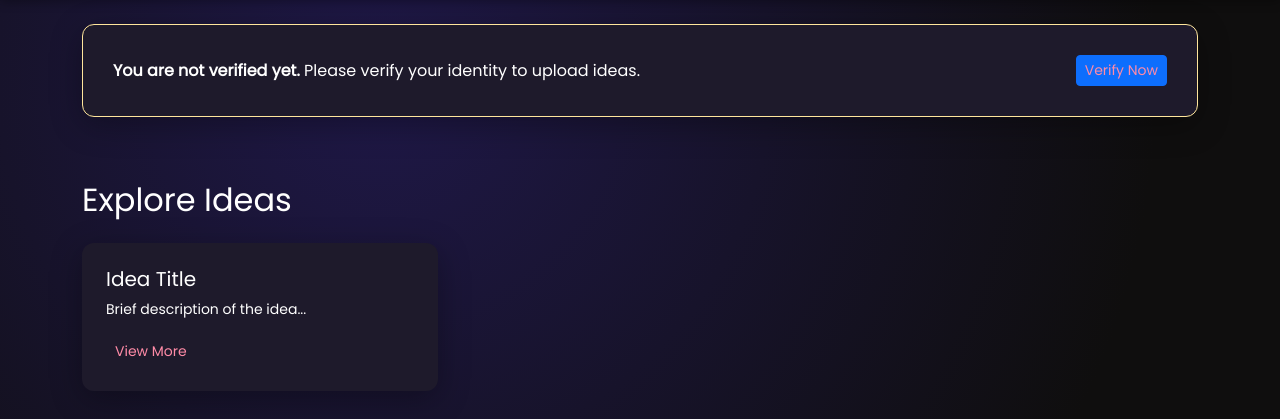
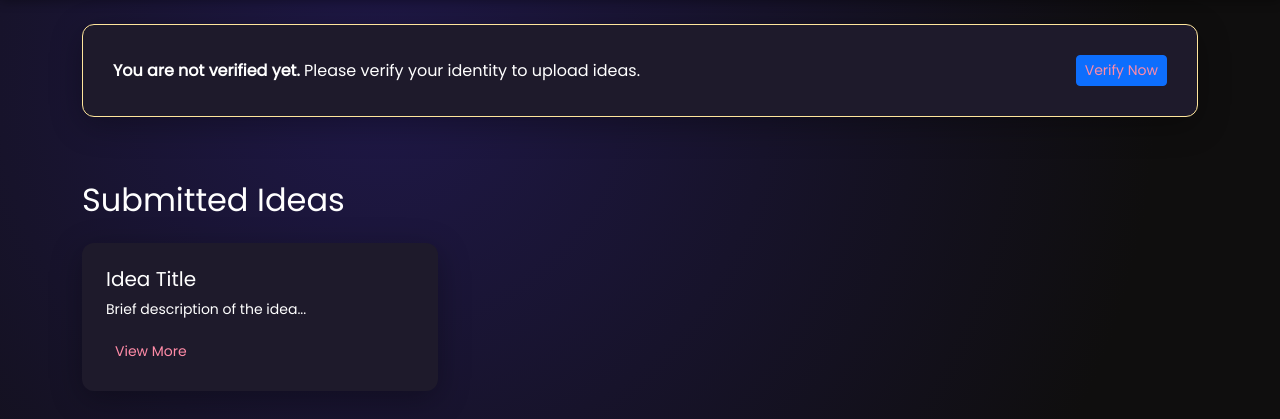
Before and after one commit to Shafayet22/Neurona-2, a Flask app: template templates/creator_dashboard.html in a window 1280 px wide. Shown: the part 80-499 px from the top of the page. Run offline with Flask 3, Linux system fonts and the light colour scheme; the template is opened without the code that fills it, so the values that code supplies are empty.

Commit message:
Update creator_dashboard.html

```diff
--- a/templates/creator_dashboard.html
+++ b/templates/creator_dashboard.html
@@ -53,7 +53,7 @@
   <!-- Explore Ideas Section -->
   <section class="py-5">
     <div class="container">
-      <h2 class="mb-4">Explore Ideas</h2>
+      <h2 class="mb-4">Submitted Ideas</h2>
       <div class="row g-4">
         <div class="col-md-4">
           <div class="glass-card p-4">
```
